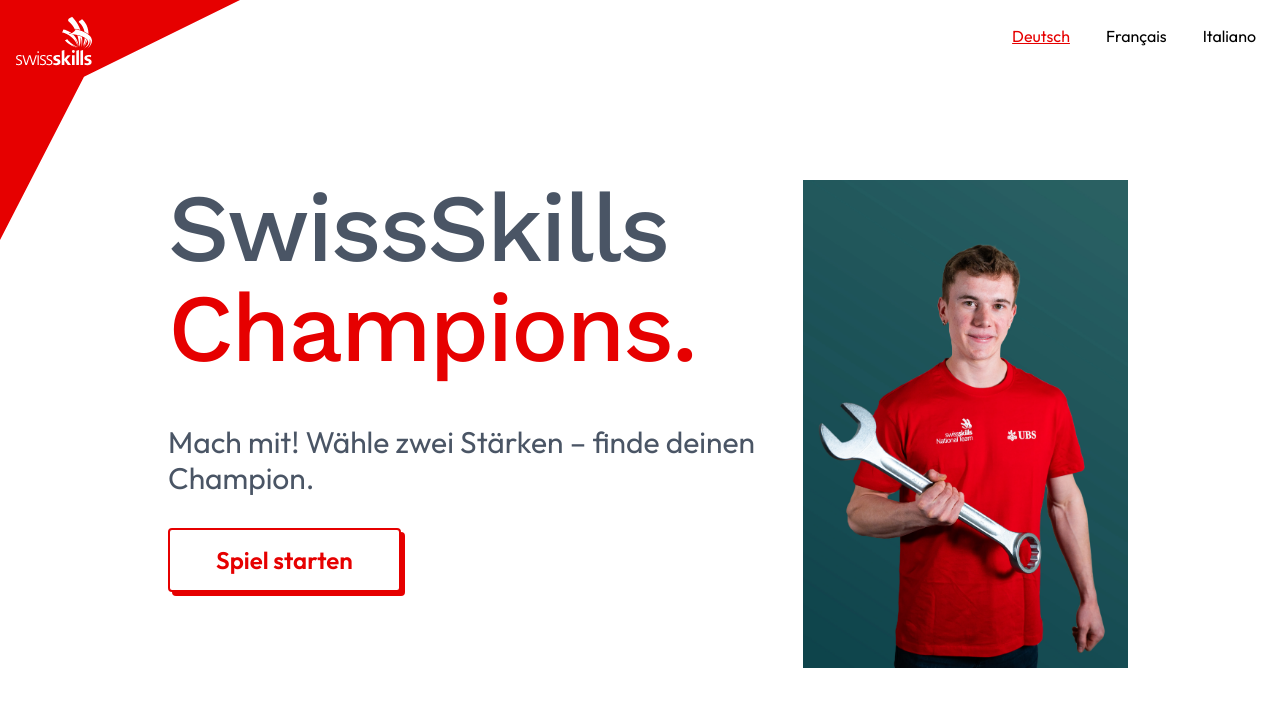
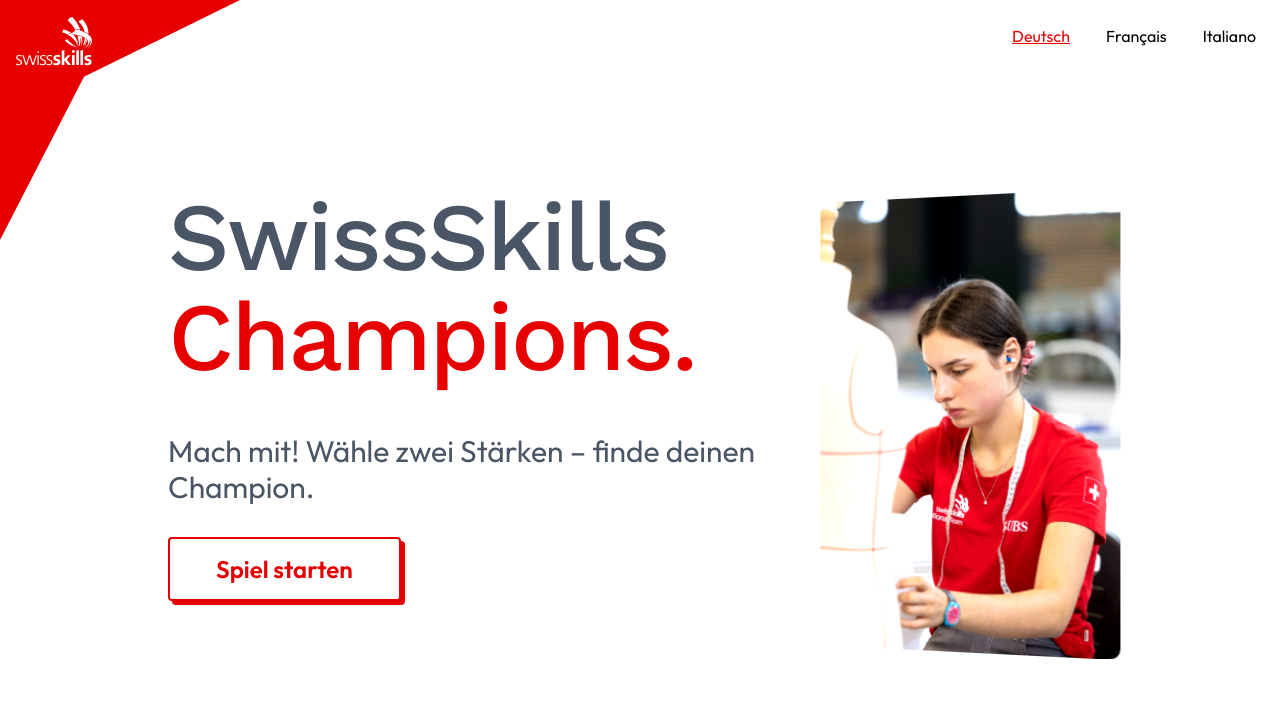
Before and after one commit to schmt5/champs, a React (Vite) app: page / in a window 1280 px wide. Shown: the top 706 px of the page. Built offline with nearby package versions, Linux system fonts and the light colour scheme.

Commit message:
add CarouselSlide

```diff
--- a/src/components/ui/Carousel.jsx
+++ b/src/components/ui/Carousel.jsx
@@ -1,20 +1,21 @@
 import useEmblaCarousel from "embla-carousel-react";
 import Autoplay from "embla-carousel-autoplay";
+import { CarouselSlide } from "./CarouselSlide";
 
 export function Carousel() {
-  const [ref] = useEmblaCarousel({ loop: true }, [Autoplay({ delay: 3000 })]);
+  const [ref] = useEmblaCarousel({ loop: true }, [Autoplay({ delay: 300000 })]);
 
   return (
     <div className="overflow-hidden" ref={ref}>
       <div className="flex">
         <div className="min-w-0 grow-0 shrink-0 basis-full">
-          <img src="/assets/images/champ-1.webp" alt="Slide 1" />
+          <CarouselSlide src="/assets/images/champ-1.webp" alt="Slide 1" />
         </div>
         <div className="min-w-0 grow-0 shrink-0 basis-full">
-          <img src="/assets/images/champ-2.webp" alt="Slide 2" />
+          <CarouselSlide src="/assets/images/champ-2.webp" alt="Slide 2" />
         </div>
         <div className="min-w-0 grow-0 shrink-0 basis-full">
-          <img src="/assets/images/champ-3.webp" alt="Slide 3" />
+          <CarouselSlide src="/assets/images/champ-3.webp" alt="Slide 3" />
         </div>
       </div>
     </div>
--- /dev/null
+++ b/src/components/ui/CarouselSlide.jsx
@@ -0,0 +1,31 @@
+export function CarouselSlide({ src, alt }) {
+  return (
+    <div className="flex items-center justify-center p-4">
+      <div
+        className="relative transition-all duration-300"
+        style={{
+          transformStyle: "preserve-3d",
+          perspective: "800px",
+        }}
+      >
+        {/* The image itself */}
+        <div
+          className="overflow-hidden rounded-xl border-2 border-white"
+          style={{
+            transform: "translateZ(40px) rotateY(-10deg)",
+            transition: "all 0.3s ease",
+          }}
+        >
+          <img
+            src={src}
+            alt={alt}
+            className="rounded-md transition-all duration-300 h-[360px] lg:h-auto"
+            style={{
+              filter: "brightness(1.1) contrast(1.1)",
+            }}
+          />
+        </div>
+      </div>
+    </div>
+  );
+}
```
